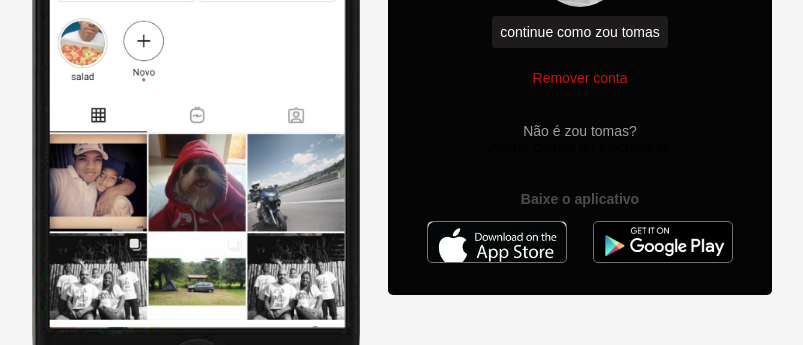
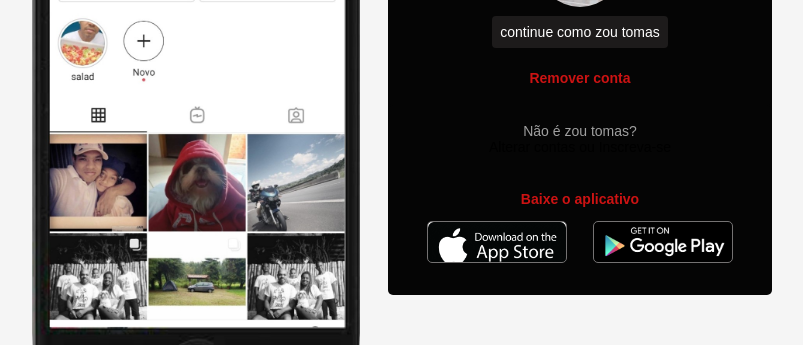
Before and after one commit to zoutomas/instagramDio, a plain HTML site: page index.html in a window 1280 px wide. Shown: the part 333-678 px from the top of the page, without its empty margins (252-1055 px from the left). Drawn offline with Linux system fonts and the light colour scheme.

Commit message:
primeiro commit

```diff
--- a/index.html
+++ b/index.html
@@ -18,7 +18,7 @@
                      <img src="zou.fredy.jpg" alt="foto de perfil">
                  </div>
                  <a href="#" class="instagram-login">continue como zou tomas</a>
-                 <a href="#" class="instagram-logout">Remover conta</a>
+                 <a href="#" class="instagram-logout"><strong>Remover conta</strong></a>
             </div>
             <div class="group">
                 <p class="not-account">Não é zou tomas?</p>
--- a/style.css
+++ b/style.css
@@ -113,6 +113,7 @@ body{
     width: 100%;
     padding: 1.3rem 0;
     color: rgb(78, 77, 77);
+    color: #cc1313;
 }
 
 .download {
```
